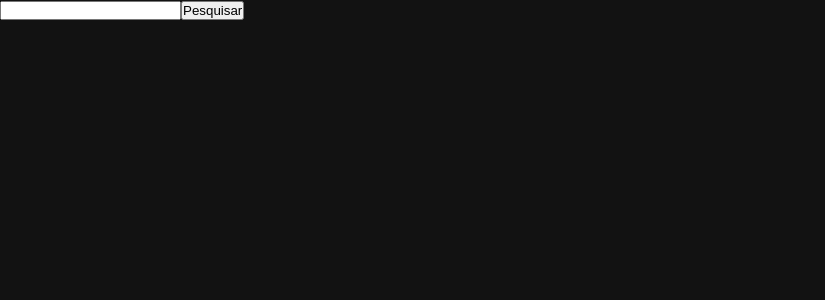
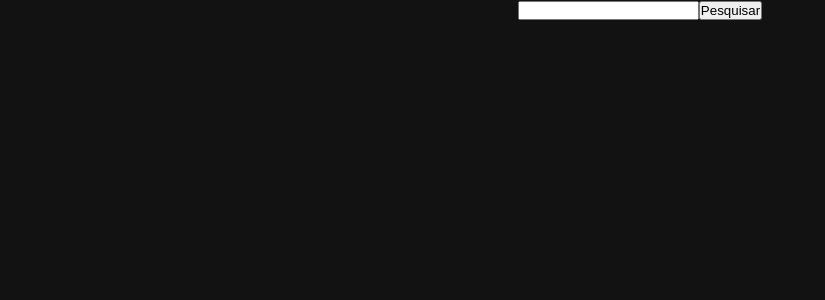
Before and after one commit to ericksvaguilar/github-profiles, a React (Create React App) app: page / in a window 1280 px wide. Shown: the top 300 px of the page, without its empty margins (0-825 px from the left). Built offline with nearby package versions, Linux system fonts and the light colour scheme.

Commit message:
feat: centralize app children

```diff
--- a/src/styles/App.module.css
+++ b/src/styles/App.module.css
@@ -0,0 +1,6 @@
+.appContainer {
+  width: 100%;
+
+  display: flex;
+  justify-content: center;
+}
```
